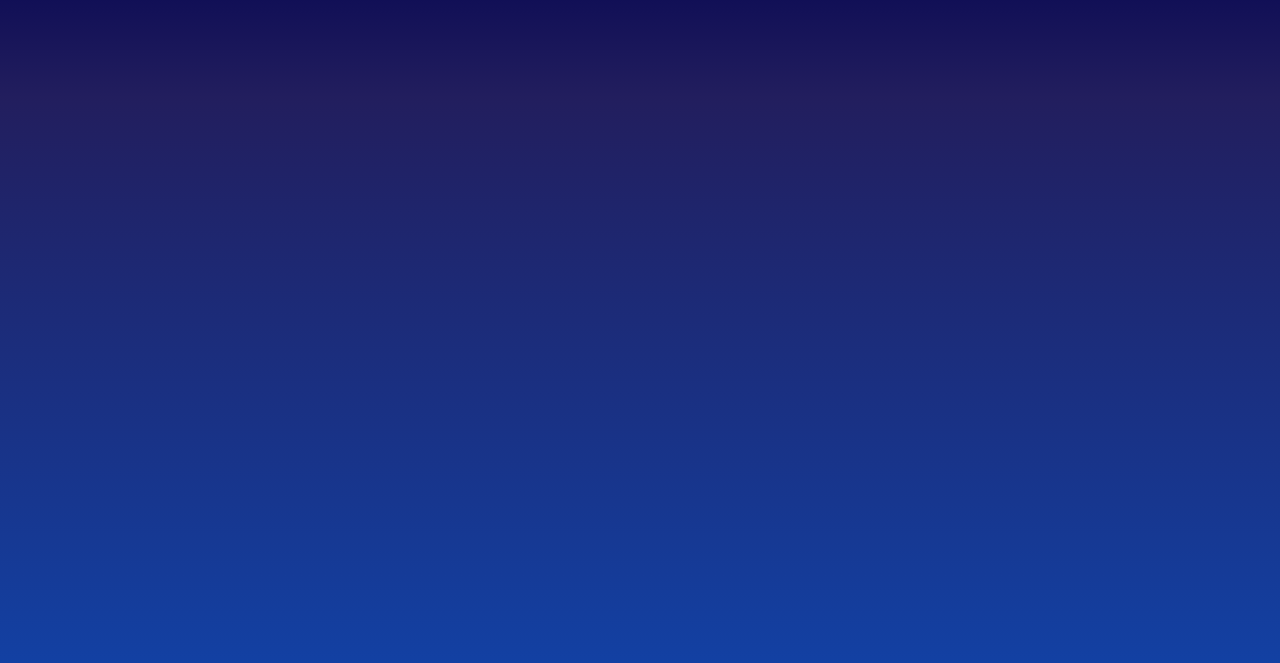
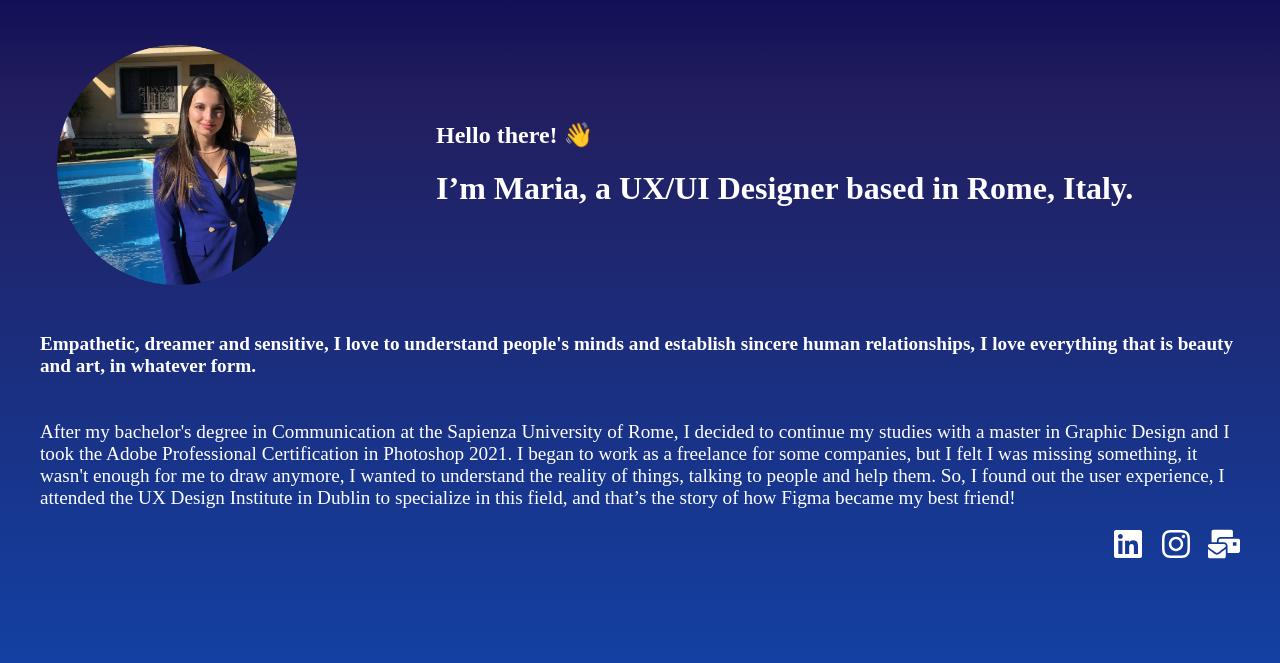
Before and after one commit to christianvari/Portfolio-Maria-Iacobelli-Designer, a Gatsby site: page / in a window 1280 px wide. Shown: the part 77-740 px from the top of the page. Built offline with nearby package versions, Linux system fonts and the light colour scheme; Gatsby itself is replaced by a stand-in of ours.

Commit message:
about me section

```diff
--- a/gatsby-config.js
+++ b/gatsby-config.js
@@ -43,5 +43,34 @@ module.exports = {
             },
             __key: "pages",
         },
+        `gatsby-transformer-remark`,
+        {
+            resolve: `gatsby-source-filesystem`,
+            options: {
+                name: `markdown`,
+                path: "./src/markdown/",
+            },
+        },
+        `gatsby-transformer-json`,
+        {
+            resolve: `gatsby-source-filesystem`,
+            options: {
+                name: `data`,
+                path: "./src/data/",
+            },
+        },
+        {
+            resolve: `gatsby-omni-font-loader`,
+            options: {
+                enableListener: true,
+                preconnect: [`https://fonts.googleapis.com`, `https://fonts.gstatic.com`],
+                web: [
+                    {
+                        name: `Gentium Plus`,
+                        file: `https://fonts.googleapis.com/css2?family=Gentium+Plus:ital,wght@0,400;0,700;1,400;1,700&display=swap`,
+                    },
+                ],
+            },
+        },
     ],
 };
--- a/package.json
+++ b/package.json
@@ -19,7 +19,9 @@
     "@emotion/styled": "^11.10.6",
     "@mdx-js/react": "^2.3.0",
     "@mui/material": "^5.11.15",
+    "fluent-mailto": "^1.0.2",
     "gatsby": "^5.8.0",
+    "gatsby-omni-font-loader": "^2.0.2",
     "gatsby-plugin-google-gtag": "^5.8.0",
     "gatsby-plugin-image": "^3.8.0",
     "gatsby-plugin-manifest": "^5.8.0",
@@ -27,9 +29,12 @@
     "gatsby-plugin-sharp": "^5.8.0",
     "gatsby-plugin-sitemap": "^6.8.0",
     "gatsby-source-filesystem": "^5.8.0",
+    "gatsby-transformer-json": "^5.8.0",
+    "gatsby-transformer-remark": "^6.8.0",
     "gatsby-transformer-sharp": "^5.8.0",
     "react": "^18.2.0",
     "react-dom": "^18.2.0",
+    "react-helmet": "^6.1.0",
     "react-icons": "^4.8.0"
   }
 }
--- a/src/components/Header.js
+++ b/src/components/Header.js
@@ -29,6 +29,7 @@ function Header({}) {
             <div className={styles.line} />
             <div className="">
                 <GatsbyImage
+                    alt=""
                     image={
                         dark
                             ? data.logoDark.childImageSharp.gatsbyImageData
--- /dev/null
+++ b/src/components/Socials.js
@@ -0,0 +1,64 @@
+import { graphql, useStaticQuery } from "gatsby";
+import React from "react";
+import { FaLinkedin, FaInstagram, FaMailBulk } from "react-icons/fa";
+import * as style from "./Socials.module.css";
+import { mail } from "fluent-mailto";
+
+function Socials() {
+    const data = useStaticQuery(graphql`
+        {
+            allSocialJson {
+                edges {
+                    node {
+                        title
+                        link
+                        to
+                        subject
+                        body
+                    }
+                }
+            }
+        }
+    `);
+
+    return (
+        <div className={style.container}>
+            {data.allSocialJson.edges.map((node, i) => {
+                let Icon;
+                switch (node.node.title) {
+                    case "LinkedIn":
+                        Icon = FaLinkedin;
+                        break;
+                    case "Instagram":
+                        Icon = FaInstagram;
+                        break;
+                    default:
+                        Icon = FaMailBulk;
+                }
+
+                return (
+                    <div
+                        key={i}
+                        onClick={() => {
+                            if (node.node.to) {
+                                window.open(
+                                    mail
+                                        .to(node.node.to)
+                                        .subject(node.node.subject)
+                                        .body(node.node.body)
+                                        .build(),
+                                    "_blank",
+                                );
+                            }
+                            window.open(node.node.link, "_blank");
+                        }}
+                    >
+                        <Icon />
+                    </div>
+                );
+            })}
+        </div>
+    );
+}
+
+export default Socials;
--- /dev/null
+++ b/src/components/Socials.module.css
@@ -0,0 +1,16 @@
+.container {
+    display: flex;
+    font-size: 2rem;
+    gap: 1rem;
+    justify-content: end;
+}
+:global(.custom-theme-dark) .container {
+    color: #fff;
+}
+:global(.custom-theme-light) .container {
+    color: #000;
+}
+
+.container svg {
+    cursor: pointer;
+}
--- a/src/components/Wrapper.js
+++ b/src/components/Wrapper.js
@@ -1,12 +1,16 @@
 import React from "react";
 import Header from "./Header";
 import { ThemeProvider } from "../context/ThemeContext";
+import "../styles/global.css";
+import * as styles from "./Wrapper.module.css";
 
 function Wrapper({ children }) {
     return (
         <ThemeProvider>
-            <Header />
-            {children}
+            <>
+                <Header />
+                <main className={styles.container}>{children}</main>
+            </>
         </ThemeProvider>
     );
 }
--- /dev/null
+++ b/src/components/Wrapper.module.css
@@ -0,0 +1,4 @@
+.container {
+    margin: 2rem;
+    margin-top: 3rem;
+}
--- a/src/components/Wrapper_global.css
+++ /dev/null
@@ -1,6 +0,0 @@
-.theme-light {
-    background: linear-gradient(180deg, #c79bfe 0%, #e6a8e4 43.05%, #ffcedd 100%), #dda7db;
-}
-.theme-dark {
-    background: linear-gradient(180deg, #040450 0%, #221e5e 21.87%, #1144aa 100%), #dda7db;
-}
--- a/src/context/ThemeContext.js
+++ b/src/context/ThemeContext.js
@@ -44,7 +44,7 @@ class ThemeProvider extends React.Component {
                     toggleDark: this.toggleDark,
                 }}
             >
-                <main className={dark ? "custom-theme-dark" : "custom-theme-light"}>
+                <div className={dark ? "custom-theme-dark" : "custom-theme-light"}>
                     <GlobalStyles
                         styles={{
                             body: {
@@ -56,7 +56,7 @@ class ThemeProvider extends React.Component {
                         }}
                     />
                     {children}
-                </main>
+                </div>
             </ThemeContext.Provider>
         );
     }
--- /dev/null
+++ b/src/data/social.json
@@ -0,0 +1,16 @@
+[
+    {
+        "title": "LinkedIn",
+        "link": "https://www.linkedin.com/in/christianvari/"
+    },
+    {
+        "title": "Instagram",
+        "link": "https://www.instagram.com/decentralized_christian/"
+    },
+    {
+        "title": "Mail",
+        "to": "info@christianvari.dev",
+        "subject": "Enter your request subject here",
+        "body": "Enter your detailed request here"
+    }
+]
--- /dev/null
+++ b/src/markdown/about-me.md
@@ -0,0 +1,9 @@
+---
+id: "about-me"
+---
+
+**Empathetic, dreamer and sensitive, I love to understand people's minds and establish sincere human relationships, I love everything that is beauty and art, in whatever form.**
+<br/><br/><br/>
+After my bachelor's degree in Communication at the Sapienza University of Rome, I decided to continue my studies with a master in Graphic Design and I took the Adobe Professional Certification in Photoshop 2021.
+I began to work as a freelance for some companies, but I felt I was missing something, it wasn't enough for me to draw anymore, I wanted to understand the reality of things, talking to people and help them.
+So, I found out the user experience, I attended the UX Design Institute in Dublin to specialize in this field, and that’s the story of how Figma became my best friend!
--- /dev/null
+++ b/src/markdown/hero.md
@@ -0,0 +1,7 @@
+---
+id: "hero"
+---
+
+## Hello there! 👋
+
+# I’m Maria, a UX/UI Designer based in Rome, Italy.
--- a/src/pages/index.js
+++ b/src/pages/index.js
@@ -1,8 +1,50 @@
 import * as React from "react";
 import Wrapper from "../components/Wrapper";
+import { graphql, useStaticQuery } from "gatsby";
+import { GatsbyImage } from "gatsby-plugin-image";
+import * as styles from "./index.module.css";
+import Socials from "../components/Socials";
 
 const IndexPage = () => {
-    return <Wrapper></Wrapper>;
+    const data = useStaticQuery(graphql`
+        {
+            hero: file(relativePath: { eq: "hero.png" }) {
+                childImageSharp {
+                    gatsbyImageData(placeholder: BLURRED, layout: CONSTRAINED)
+                }
+            }
+            markdownRemark(frontmatter: { id: { eq: "hero" } }) {
+                html
+            }
+            about: markdownRemark(frontmatter: { id: { eq: "about-me" } }) {
+                html
+            }
+        }
+    `);
+
+    console.log(data);
+
+    return (
+        <Wrapper>
+            <div className={styles.hero}>
+                <GatsbyImage alt="" image={data.hero.childImageSharp.gatsbyImageData} />
+                <div
+                    dangerouslySetInnerHTML={{
+                        __html: data.markdownRemark.html,
+                    }}
+                />
+            </div>
+            <div
+                className={styles.description}
+                dangerouslySetInnerHTML={{
+                    __html: data.about.html,
+                }}
+            />
+            <div>
+                <Socials />
+            </div>
+        </Wrapper>
+    );
 };
 
 export default IndexPage;
--- /dev/null
+++ b/src/pages/index.module.css
@@ -0,0 +1,14 @@
+.hero {
+    display: grid;
+    grid-template-columns: 3fr 10fr;
+    gap: 1rem;
+    align-items: center;
+    justify-items: center;
+}
+.hero img {
+    max-height: 30vh;
+}
+.description {
+    margin-top: 3rem;
+    font-size: 1.2rem;
+}
--- /dev/null
+++ b/src/styles/global.css
@@ -0,0 +1,12 @@
+.custom-theme-dark h1,
+.custom-theme-dark h2,
+.custom-theme-dark h3,
+.custom-theme-dark h4,
+.custom-theme-dark h5,
+.custom-theme-dark h6,
+.custom-theme-dark p {
+    color: #fff;
+}
+body {
+    font-family: "Gentium Plus";
+}
```
Also changed, not shown: src/images/hero.png (added), 1 other file.
